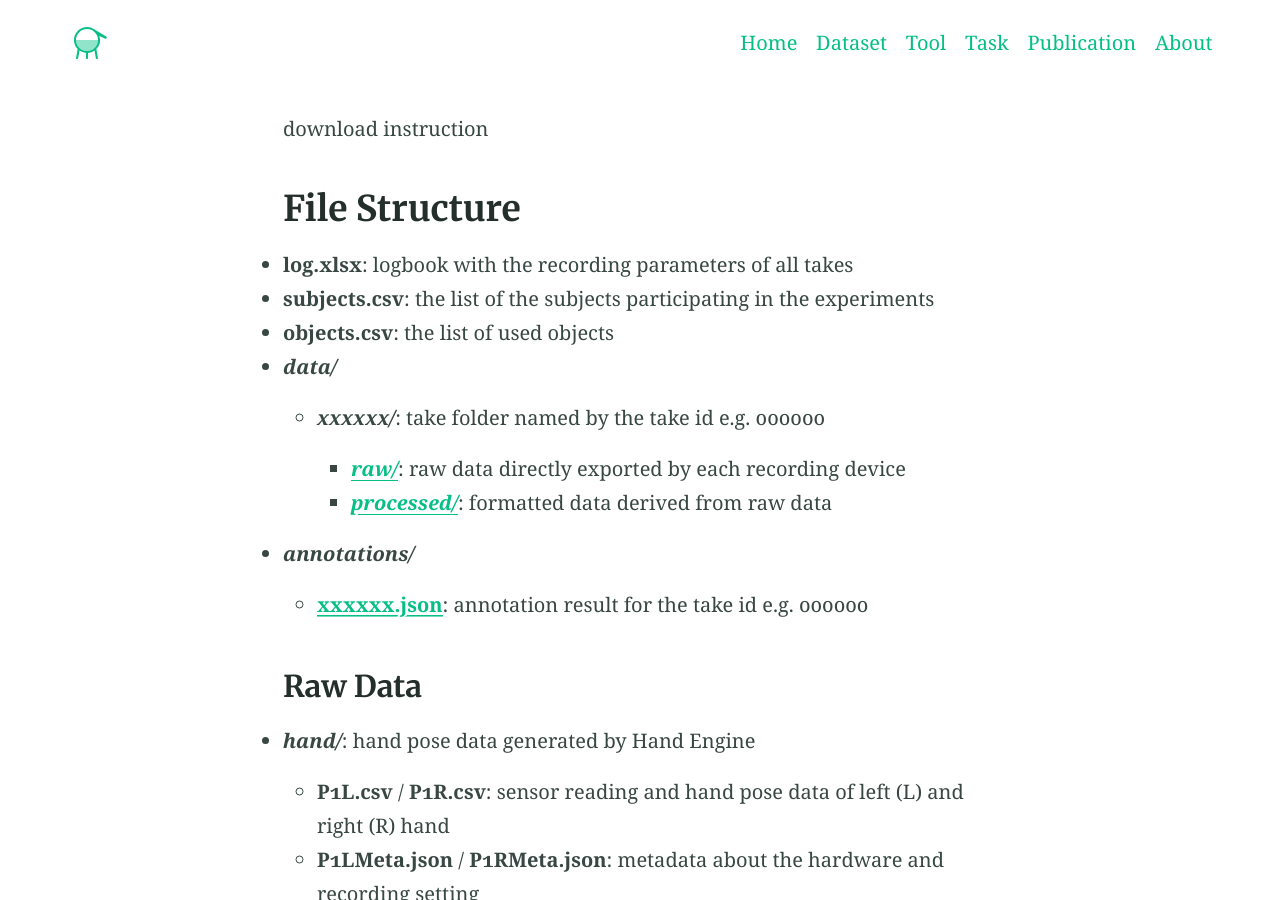
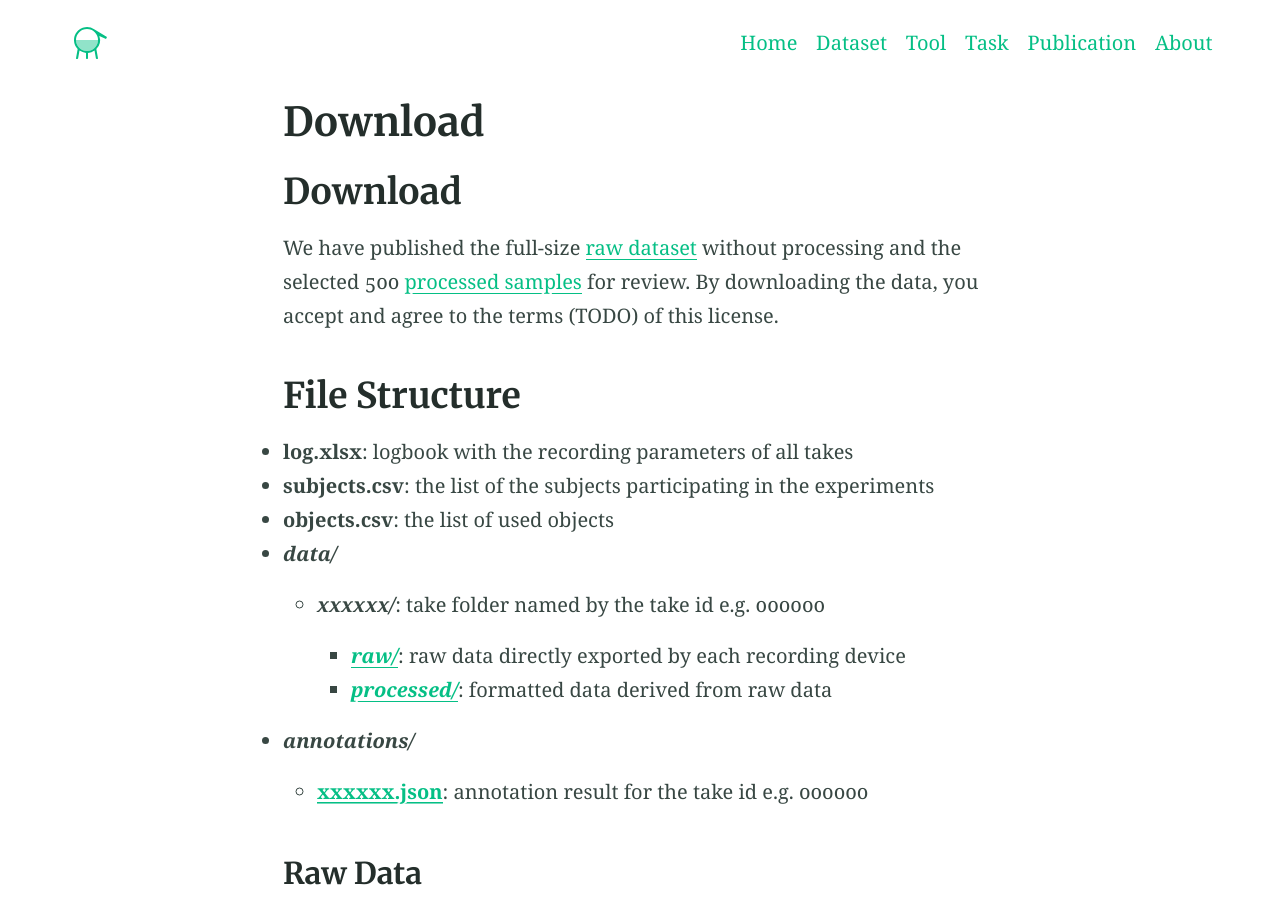
Before and after one commit to lipengroboticsx/lipengroboticsx.github.io, a Jekyll site: the page built from dataset.md, in a window 1280 px wide and 900 px high. Built offline with Jekyll 4.4.1, drawn with Linux system fonts in a browser that asks for light colours; our own code applies the rules of GitHub Pages for plain Markdown files.

Commit message:
dataset: download

```diff
--- a/dataset.md
+++ b/dataset.md
@@ -1,4 +1,8 @@
-download instruction
+## Download
+
+We have published the full-size [raw dataset](https://share.weiyun.com/avv8jpv4) without processing and the selected 500 [processed samples](https://share.weiyun.com/Tk3mm9O0) for review. By downloading the data, you accept and agree to the terms (TODO) of this license.
+
+
 
 ## File Structure
 
```
